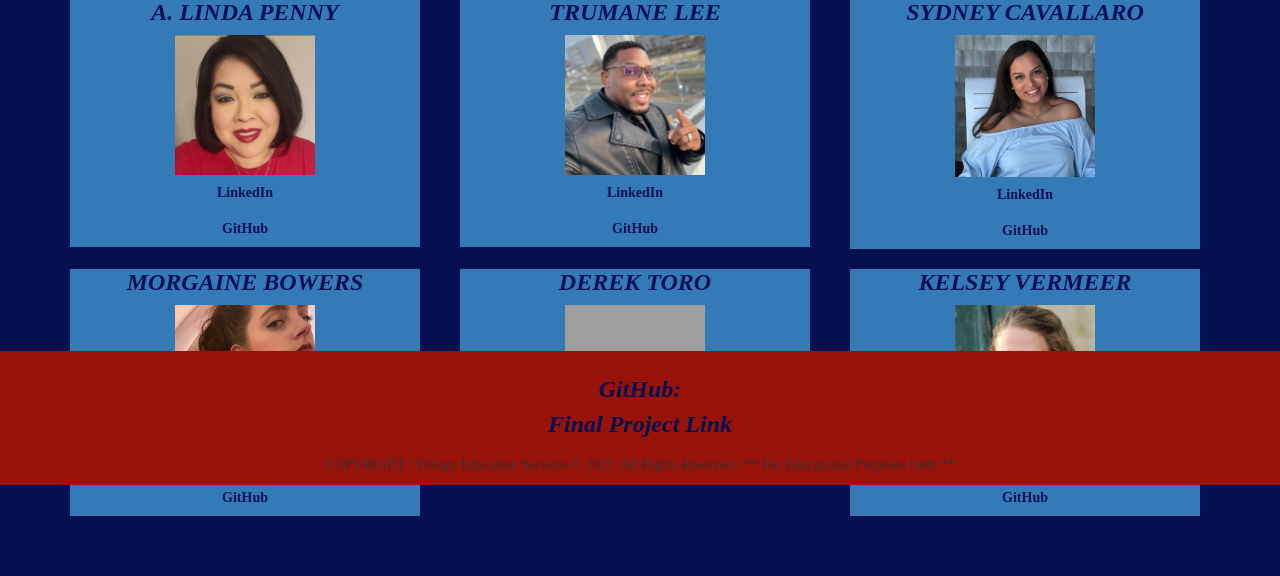
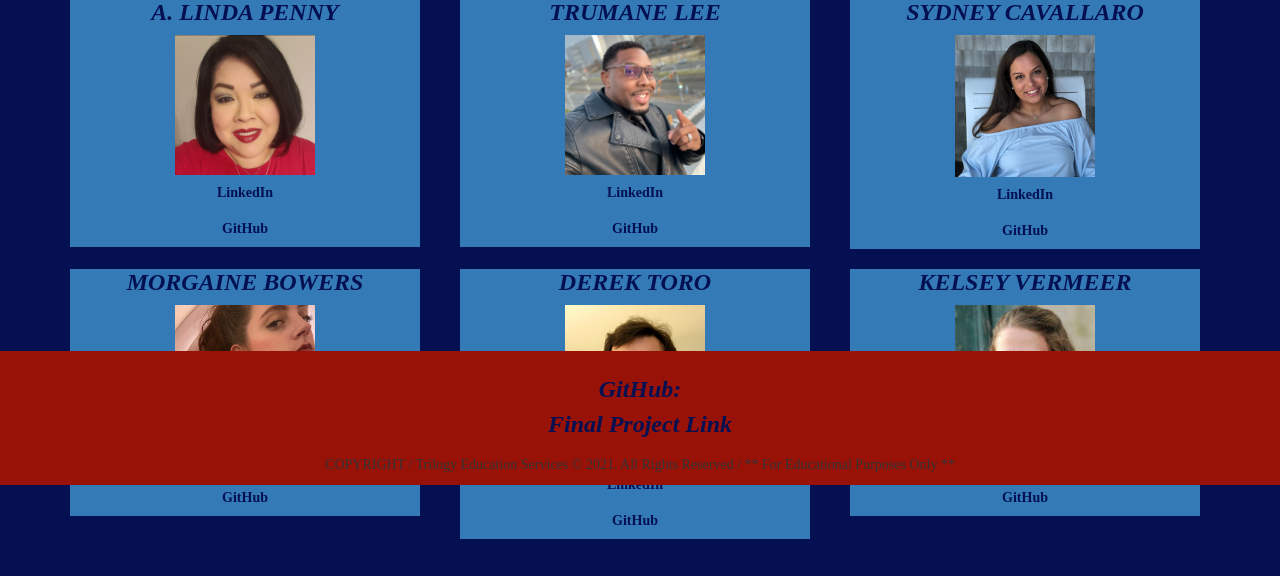
Before and after one commit to AnaLindaPenny/final-project, a Flask app: page /about in a window 1280 px wide. Shown: the part 315-891 px from the top of the page. Run offline with Flask 2, Linux system fonts and the light colour scheme; some libraries are stand-ins or nearby versions; grey boxes are pictures that could not be loaded.

Commit message:
modified templates/about.html file

```diff
--- a/templates/about.html
+++ b/templates/about.html
@@ -111,7 +111,7 @@
           <div class="card border-primary text-center text-white col-mb-4 bg-primary" style="max-width: 35rem;">
             <div class="card-header bg-primary">
               <h3>DEREK TORO</h3></div>
-            <img class="card-img-top" src="../Images/DerekT.png">
+            <img class="card-img-top" src="../Images/DerekT.jpg">
             <div class="card-body">
               <a class="nav-link text-center" href="https://www.linkedin.com/in/derek-toro-880b13107/" target="_blank">LinkedIn</a>
               <a class="nav-link text-center" href="https://github.com/1der4k" target="_blank">GitHub</a>
```
